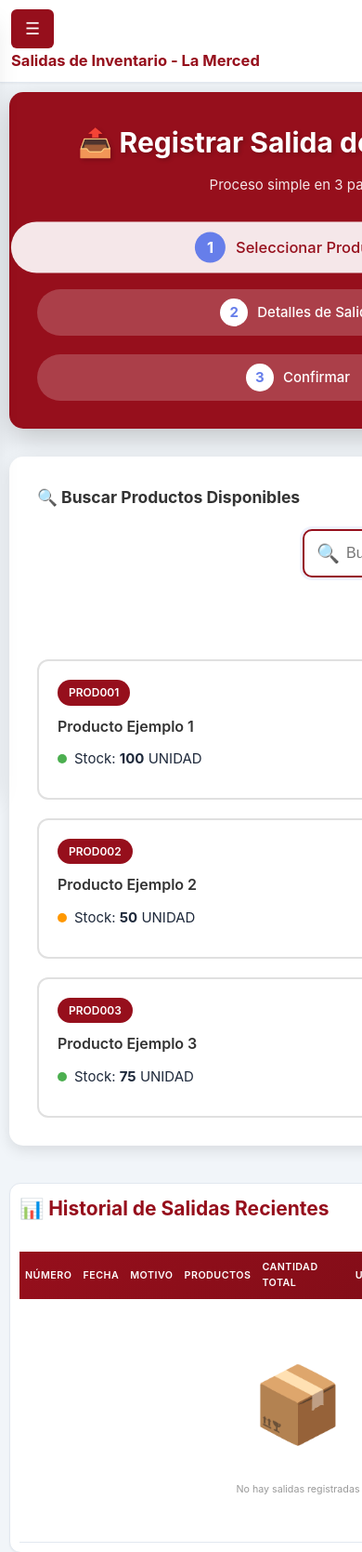
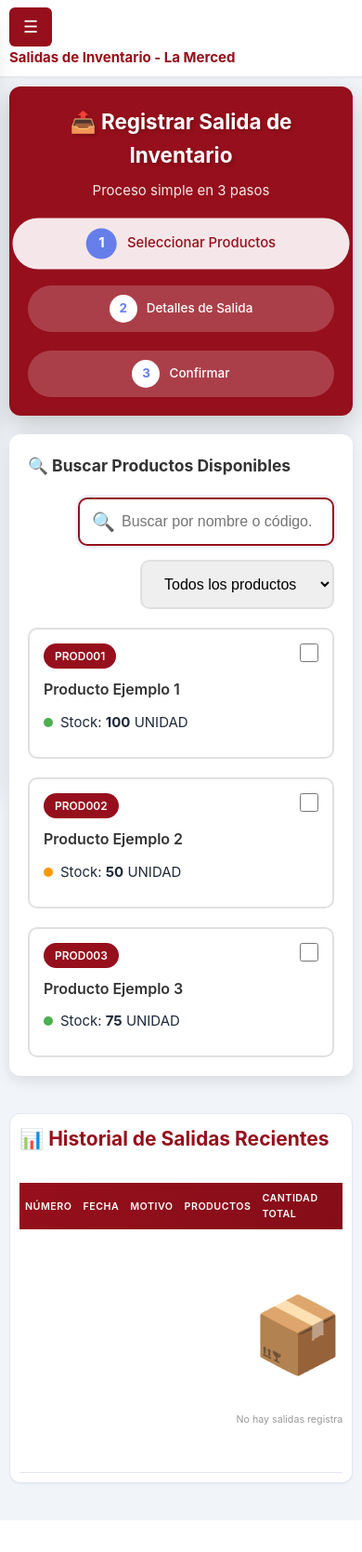
Before and after one commit to bucaro329/inventario-la-merced, a PHP site: page /salidas.php in a window 390 px wide; the page is wider, and only the part inside the window is pictured. Shown: the top 1669 px of that part at 93% size. After the commit the page ends 1635 px from the top of that part, so only its background shows below. Run offline with PHP 8.4, Linux system fonts and the light colour scheme; a user stored in the database is signed in; data comes from the database, SQL or seed files in the repository; data that the repository does not hold is empty.

Commit message:
Cambios responsive

```diff
--- a/assets/css/style.css
+++ b/assets/css/style.css
@@ -27,6 +27,19 @@
     --shadow-xl: 0 20px 25px -5px rgba(0, 0, 0, 0.1);
 }
 
+* {
+    -webkit-box-sizing: border-box;
+    -moz-box-sizing: border-box;
+    box-sizing: border-box;
+}
+
+html {
+    font-size: 16px;
+    overflow-x: hidden;
+    width: 100%;
+    max-width: 100vw;
+}
+
 body {
     font-family: 'Inter', 'Segoe UI', Tahoma, Geneva, Verdana, sans-serif;
     background: #f1f5f9;
@@ -35,6 +48,11 @@ body {
     line-height: 1.6;
     font-size: 15px;
     display: flex;
+    overflow-x: hidden;
+    width: 100%;
+    max-width: 100vw;
+    margin: 0;
+    padding: 0;
 }
 
 .logo_menu {
@@ -55,13 +73,15 @@ body {
     left: 0;
     top: 0;
     overflow-y: auto;
+    overflow-x: hidden;
     box-shadow: var(--shadow-xl);
     z-index: 1000;
     transition: transform 0.3s ease;
+    max-width: 100vw;
 }
 
 .sidebar-header {
-    padding: 25px 20px;
+    padding: 15px 15px;
     background: var(--primary-dark);
     border-bottom: 2px solid rgba(255,255,255,0.1);
 }
@@ -137,13 +157,15 @@ body {
     display: block;
     color: white;
     text-decoration: none;
-    padding: 14px 25px;
+    padding: 12px 20px;
     transition: all 0.3s ease;
     border-left: 3px solid transparent;
     font-weight: 500;
     display: flex;
     align-items: center;
     gap: 12px;
+    font-size: 0.95em;
+    white-space: nowrap;
 }
 
 .sidebar-menu-item:hover {
@@ -170,6 +192,9 @@ body {
     margin-left: var(--sidebar-width);
     min-height: 100vh;
     transition: margin-left 0.3s ease;
+    width: calc(100% - var(--sidebar-width));
+    max-width: calc(100vw - var(--sidebar-width));
+    overflow-x: hidden;
 }
 
 .top-bar {
@@ -203,9 +228,11 @@ body {
 }
 
 .content-area {
-    padding: 30px;
+    padding: 20px;
     max-width: 1400px;
     margin: 0 auto;
+    width: 100%;
+    overflow-x: hidden;
 }
 
 /* Container (para compatibilidad) */
@@ -365,7 +392,7 @@ body {
 
 .page-header h2 {
     color: var(--primary-color);
-    font-size: 1.8em;
+    font-size: 1.5em;
     font-weight: 700;
 }
 
@@ -707,8 +734,12 @@ footer {
 /* Responsive */
 /* Tablet */
 @media (max-width: 1024px) {
+    html {
+        font-size: 15px;
+    }
+
     .content-area {
-        padding: 20px;
+        padding: 18px;
     }
 
     .stats-grid {
@@ -722,13 +753,31 @@ footer {
     .table-container {
         overflow-x: auto;
     }
+
+    .wizard-container {
+        padding: 18px;
+    }
+
+    .wizard-header h2 {
+        font-size: 1.4em;
+    }
+
+    .search-box-container,
+    .selected-products-container {
+        padding: 18px;
+    }
 }
 
 /* Mobile */
 @media (max-width: 768px) {
+    html {
+        font-size: 14px;
+    }
+
     .sidebar {
         transform: translateX(-100%);
-        width: 280px;
+        width: 260px;
+        max-width: 85vw;
     }
 
     .sidebar.open {
@@ -737,6 +786,8 @@ footer {
 
     .main-wrapper {
         margin-left: 0;
+        width: 100%;
+        max-width: 100vw;
     }
 
     .menu-toggle {
@@ -744,15 +795,15 @@ footer {
     }
 
     .top-bar {
-        padding: 12px 15px;
+        padding: 10px 12px;
     }
 
     .top-bar-title {
-        font-size: 1.2em;
+        font-size: 1.1em;
     }
 
     .content-area {
-        padding: 15px;
+        padding: 12px;
     }
 
     .stats-grid {
@@ -857,20 +908,24 @@ footer {
 
 /* Small Mobile */
 @media (max-width: 480px) {
+    html {
+        font-size: 13px;
+    }
+
     .content-area {
         padding: 10px;
     }
 
     .top-bar {
-        padding: 10px 12px;
+        padding: 8px 10px;
     }
 
     .top-bar-title {
-        font-size: 1.1em;
+        font-size: 1em;
     }
 
     .form-container {
-        padding: 15px;
+        padding: 12px;
     }
 
     .table-container {
@@ -887,58 +942,60 @@ footer {
     }
 
     .stat-card {
-        padding: 15px;
+        padding: 12px;
         flex-direction: column;
         text-align: center;
     }
 
     .stat-icon {
-        font-size: 2em;
+        font-size: 1.8em;
     }
 
     .stat-info h3 {
-        font-size: 1.5em;
+        font-size: 1.3em;
     }
 
     .wizard-container {
-        padding: 20px 15px;
+        padding: 15px 12px;
     }
 
     .wizard-header h2 {
-        font-size: 1.5em;
+        font-size: 1.2em;
     }
 
     .wizard-steps {
         flex-direction: column;
-        gap: 10px;
+        gap: 8px;
     }
 
     .wizard-step {
         width: 100%;
         justify-content: center;
+        padding: 8px 15px;
+        font-size: 0.9em;
     }
 
     .search-box-container {
-        padding: 20px 15px;
+        padding: 15px 12px;
     }
 
     .products-grid {
         grid-template-columns: 1fr;
-        gap: 15px;
+        gap: 12px;
     }
 
     .product-card {
-        padding: 15px;
+        padding: 12px;
     }
 
     .selected-products-container {
-        padding: 20px 15px;
+        padding: 15px 12px;
     }
 
     .selected-product-item {
         flex-direction: column;
         align-items: flex-start;
-        gap: 15px;
+        gap: 12px;
     }
 
     .selected-product-info {
@@ -946,20 +1003,22 @@ footer {
     }
 
     .form-actions-fixed {
-        padding: 15px;
+        padding: 12px;
         flex-direction: column;
     }
 
     .form-actions-fixed .btn {
         width: 100%;
+        padding: 12px;
+        font-size: 14px;
     }
 
     .summary-panel {
-        padding: 20px;
+        padding: 15px;
     }
 
     .summary-value {
-        font-size: 36px;
+        font-size: 2em;
     }
 }
 
--- a/includes/header.php
+++ b/includes/header.php
@@ -8,7 +8,7 @@ $current_page = basename($_SERVER['PHP_SELF']);
 <html lang="es">
 <head>
     <meta charset="UTF-8">
-    <meta name="viewport" content="width=device-width, initial-scale=1.0">
+    <meta name="viewport" content="width=device-width, initial-scale=1.0, maximum-scale=1.0, user-scalable=no">
     <title><?php echo $page_title ?? 'Sistema de Inventario - La Merced'; ?></title>
     <?php
     // Detectar si estamos en una subcarpeta (imports, exports, etc.)
--- a/salidas.php
+++ b/salidas.php
@@ -106,21 +106,21 @@ require_once 'includes/header.php';
 /* Estilos mejorados para una interfaz más intuitiva */
 .wizard-container {
     background: linear-gradient(135deg, #960f1c 0%, #960f1c 100%);
-    padding: 30px;
-    border-radius: 15px;
-    margin-bottom: 30px;
+    padding: 20px;
+    border-radius: 12px;
+    margin-bottom: 20px;
     box-shadow: 0 10px 30px rgba(0,0,0,0.2);
 }
 
 .wizard-header {
     text-align: center;
     color: white;
-    margin-bottom: 30px;
+    margin-bottom: 20px;
 }
 
 .wizard-header h2 {
-    font-size: 2em;
-    margin-bottom: 10px;
+    font-size: 1.5em;
+    margin-bottom: 8px;
     text-shadow: 2px 2px 4px rgba(0,0,0,0.2);
 }
 
@@ -168,10 +168,10 @@ require_once 'includes/header.php';
 
 .search-box-container {
     background: white;
-    padding: 30px;
-    border-radius: 15px;
+    padding: 20px;
+    border-radius: 12px;
     box-shadow: 0 5px 15px rgba(0,0,0,0.1);
-    margin-bottom: 30px;
+    margin-bottom: 20px;
 }
 
 .search-input-group {
@@ -244,8 +244,8 @@ require_once 'includes/header.php';
 .product-card {
     background: white;
     border: 2px solid #e0e0e0;
-    border-radius: 12px;
-    padding: 20px;
+    border-radius: 10px;
+    padding: 15px;
     transition: all 0.3s;
     cursor: pointer;
     position: relative;
@@ -351,10 +351,10 @@ require_once 'includes/header.php';
 
 .selected-products-container {
     background: white;
-    padding: 30px;
-    border-radius: 15px;
+    padding: 20px;
+    border-radius: 12px;
     box-shadow: 0 5px 15px rgba(0,0,0,0.1);
-    margin-bottom: 30px;
+    margin-bottom: 20px;
     display: none;
 }
 
@@ -449,17 +449,17 @@ require_once 'includes/header.php';
 
 .summary-panel {
     background: linear-gradient(135deg, #960f1c 0%, #960f1c 100%);
-    padding: 25px;
-    border-radius: 15px;
+    padding: 20px;
+    border-radius: 12px;
     color: white;
     text-align: center;
     margin-bottom: 20px;
 }
 
 .summary-value {
-    font-size: 48px;
+    font-size: 2.5em;
     font-weight: 700;
-    margin: 10px 0;
+    margin: 8px 0;
 }
 
 .form-actions-fixed {
@@ -479,10 +479,10 @@ require_once 'includes/header.php';
     background: linear-gradient(135deg, #4caf50 0%, #45a049 100%);
     color: white;
     border: none;
-    padding: 18px 50px;
-    font-size: 18px;
+    padding: 14px 35px;
+    font-size: 16px;
     font-weight: 600;
-    border-radius: 12px;
+    border-radius: 10px;
     cursor: pointer;
     transition: all 0.3s;
     box-shadow: 0 4px 15px rgba(76, 175, 80, 0.4);
```
Also changed, not shown: entradas.php (+21 -21 lines).
